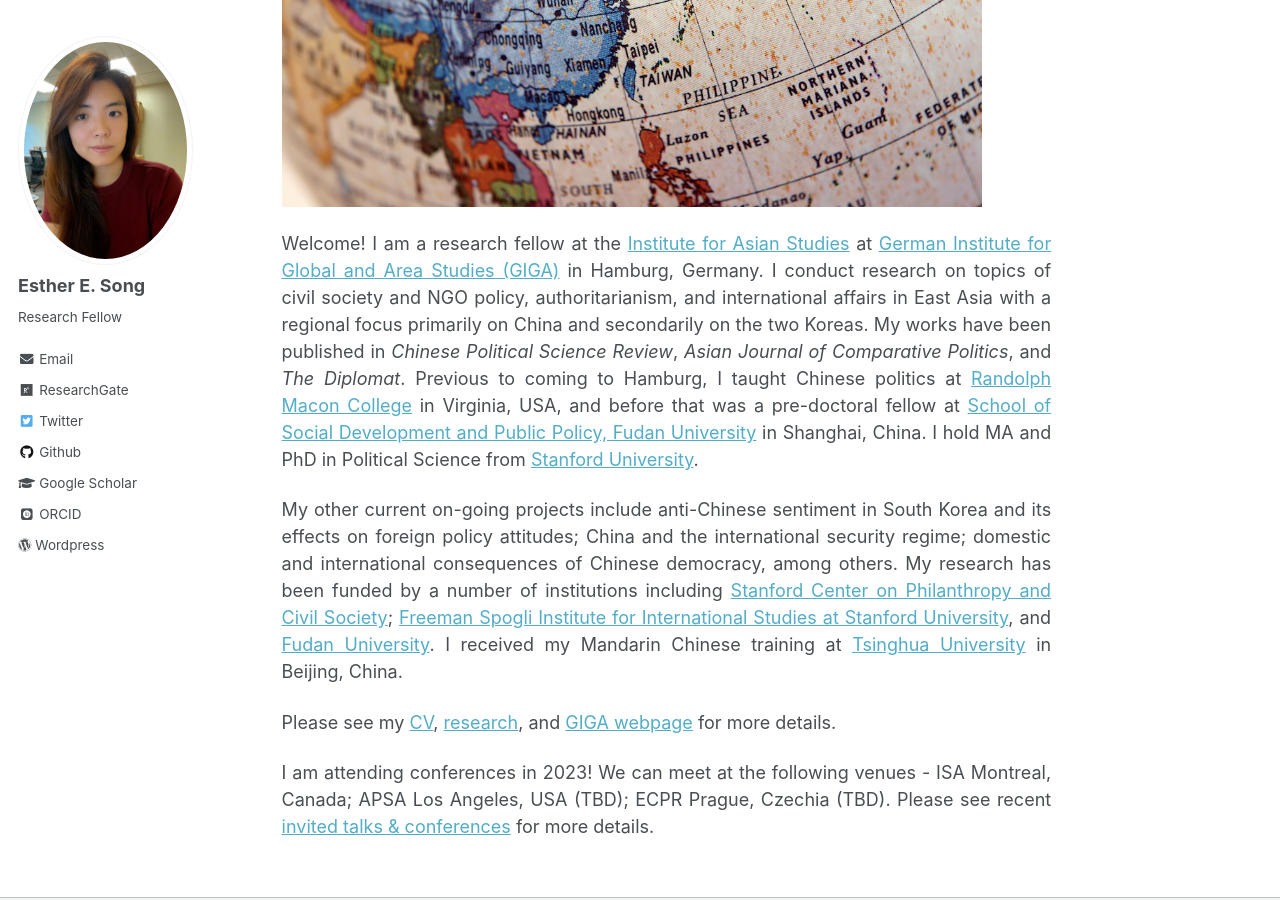
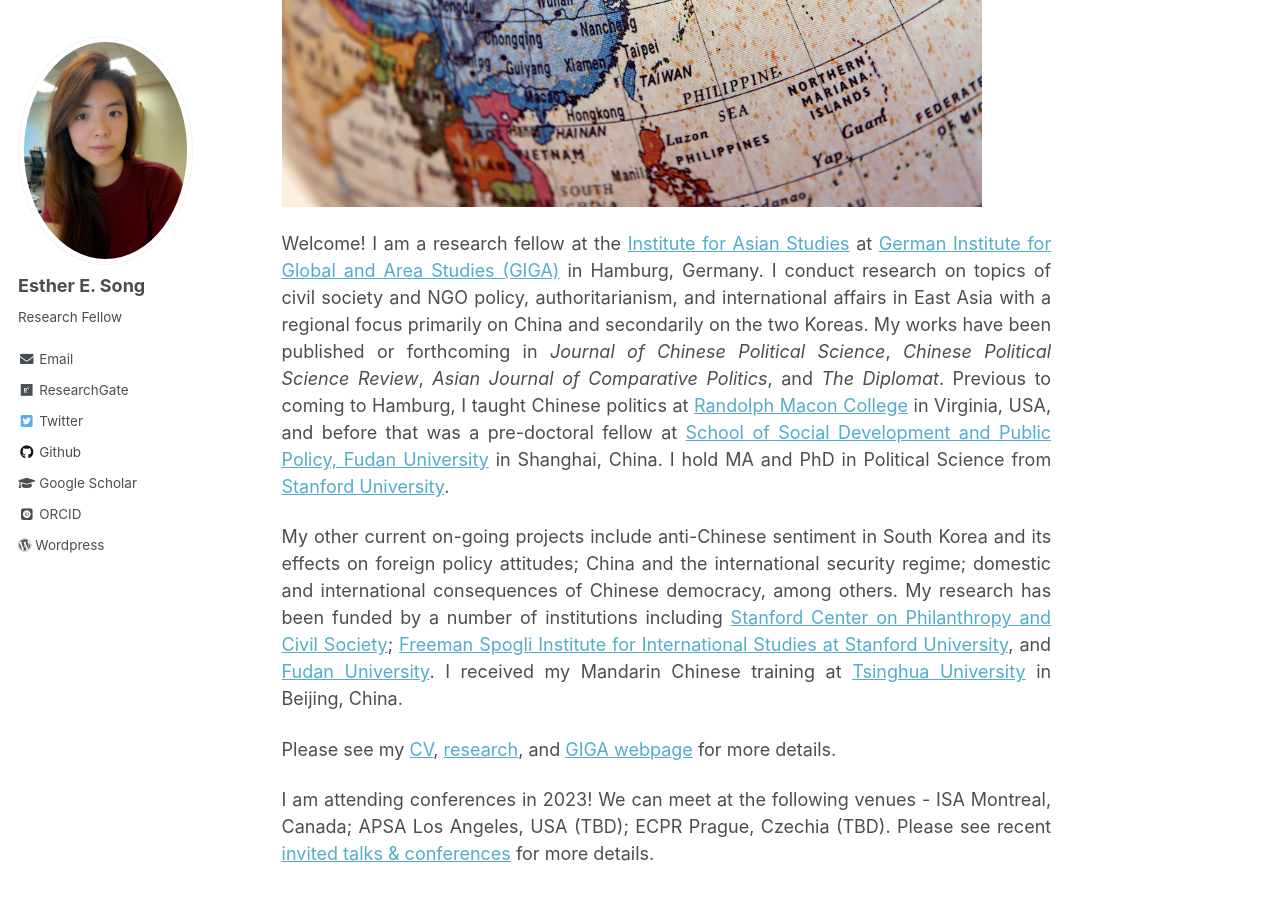
Before and after one commit to ehsong/ehsong.github.io, a Jekyll site: the page built from _pages/about.md, in a window 1280 px wide and 900 px high, scrolled down 377 px. Built offline with Jekyll 4.4.1, drawn with Linux system fonts in a browser that asks for light colours; some web fonts are replaced.

Commit message:
Update about.md

```diff
--- a/_pages/about.md
+++ b/_pages/about.md
@@ -9,7 +9,7 @@
 ---
 <img src="https://github.com/ehsong/ehsong.github.io/blob/master/images/east_asia_resized.jpg?raw=true" width="700" height="466">
 
-Welcome! I am a research fellow at the [Institute for Asian Studies](https://www.giga-hamburg.de/en/institutes/giga-institute-for-asian-studies/) at [German Institute for Global and Area Studies (GIGA)](https://www.giga-hamburg.de/en/) in Hamburg, Germany. I conduct research on topics of civil society and NGO policy, authoritarianism, and international affairs in East Asia with a regional focus primarily on China and secondarily on the two Koreas. My works have been published in *Chinese Political Science Review*, *Asian Journal of Comparative Politics*, and *The Diplomat*. Previous to coming to Hamburg, I taught Chinese politics at [Randolph Macon College](https://www.rmc.edu/) in Virginia, USA, and before that was a pre-doctoral fellow at [School of Social Development and Public Policy, Fudan University](https://www.fudan.edu.cn/en/2019/0514/c295a96700/page.htm) in Shanghai, China. I hold MA and PhD in Political Science from [Stanford University](https://stanford.edu).
+Welcome! I am a research fellow at the [Institute for Asian Studies](https://www.giga-hamburg.de/en/institutes/giga-institute-for-asian-studies/) at [German Institute for Global and Area Studies (GIGA)](https://www.giga-hamburg.de/en/) in Hamburg, Germany. I conduct research on topics of civil society and NGO policy, authoritarianism, and international affairs in East Asia with a regional focus primarily on China and secondarily on the two Koreas. My works have been published or forthcoming in *Journal of Chinese Political Science*, *Chinese Political Science Review*, *Asian Journal of Comparative Politics*, and *The Diplomat*. Previous to coming to Hamburg, I taught Chinese politics at [Randolph Macon College](https://www.rmc.edu/) in Virginia, USA, and before that was a pre-doctoral fellow at [School of Social Development and Public Policy, Fudan University](https://www.fudan.edu.cn/en/2019/0514/c295a96700/page.htm) in Shanghai, China. I hold MA and PhD in Political Science from [Stanford University](https://stanford.edu).
 
 My other current on-going projects include anti-Chinese sentiment in South Korea and its effects on foreign policy attitudes; China and the international security regime; domestic and international consequences of Chinese democracy, among others. My research has been funded by a number of institutions including [Stanford Center on Philanthropy and Civil Society](https://pacscenter.stanford.edu/); [Freeman Spogli Institute for International Studies at Stanford University](https://fsi.stanford.edu/), and [Fudan University](https://www.fudan.edu.cn/en/). I received my Mandarin Chinese training at [Tsinghua University](https://www.tsinghua.edu.cn/en/) in Beijing, China.
 
```
